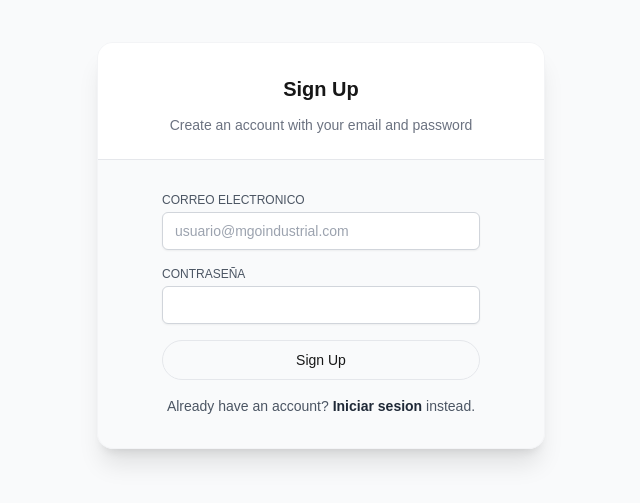
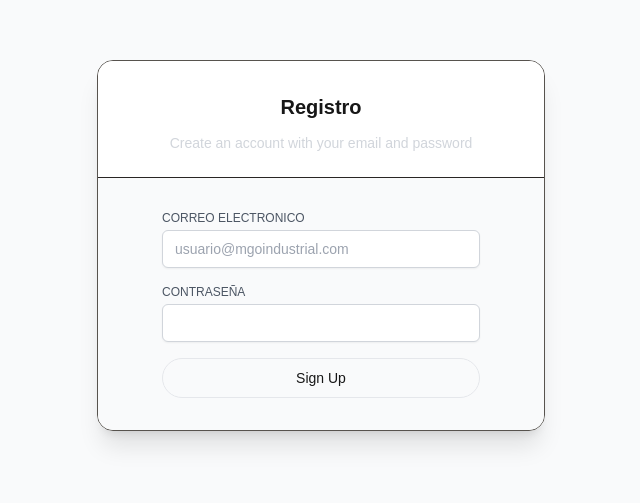
Before and after one commit to MGO-ind/intranet-mgo-qob, a Next.js app: page /register in a window 1280 px wide. Shown: the part 155-658 px from the top of the page, without its empty margins (319-959 px from the left). Built offline with nearby package versions, Linux system fonts and the light colour scheme.

Commit message:
cambio estilos

```diff
--- a/app/register/page.tsx
+++ b/app/register/page.tsx
@@ -21,22 +21,15 @@ export default function Login() {
 
   return (
     <div className="flex h-screen w-screen items-center justify-center bg-gray-50">
-      <div className="z-10 w-full max-w-md overflow-hidden rounded-2xl border border-gray-100 shadow-xl">
-        <div className="flex flex-col items-center justify-center space-y-3 border-b border-gray-200 bg-white px-4 py-6 pt-8 text-center sm:px-16">
-          <h3 className="text-xl font-semibold">Sign Up</h3>
-          <p className="text-sm text-gray-500">
+      <div className="z-10 w-full max-w-md overflow-hidden rounded-2xl border border-stone-600 shadow-xl">
+        <div className="flex flex-col items-center justify-center space-y-3 border-b border-stone-800 bg-white px-4 py-6 pt-8 text-center sm:px-16">
+          <h3 className="text-xl font-semibold">Registro</h3>
+          <p className="text-sm text-gray-300">
             Create an account with your email and password
           </p>
         </div>
         <Form action={register}>
           <SubmitButton>Sign Up</SubmitButton>
-          <p className="text-center text-sm text-gray-600">
-            {'Already have an account? '}
-            <Link href="/login" className="font-semibold text-gray-800">
-              Iniciar sesion
-            </Link>
-            {' instead.'}
-          </p>
         </Form>
       </div>
     </div>
```
